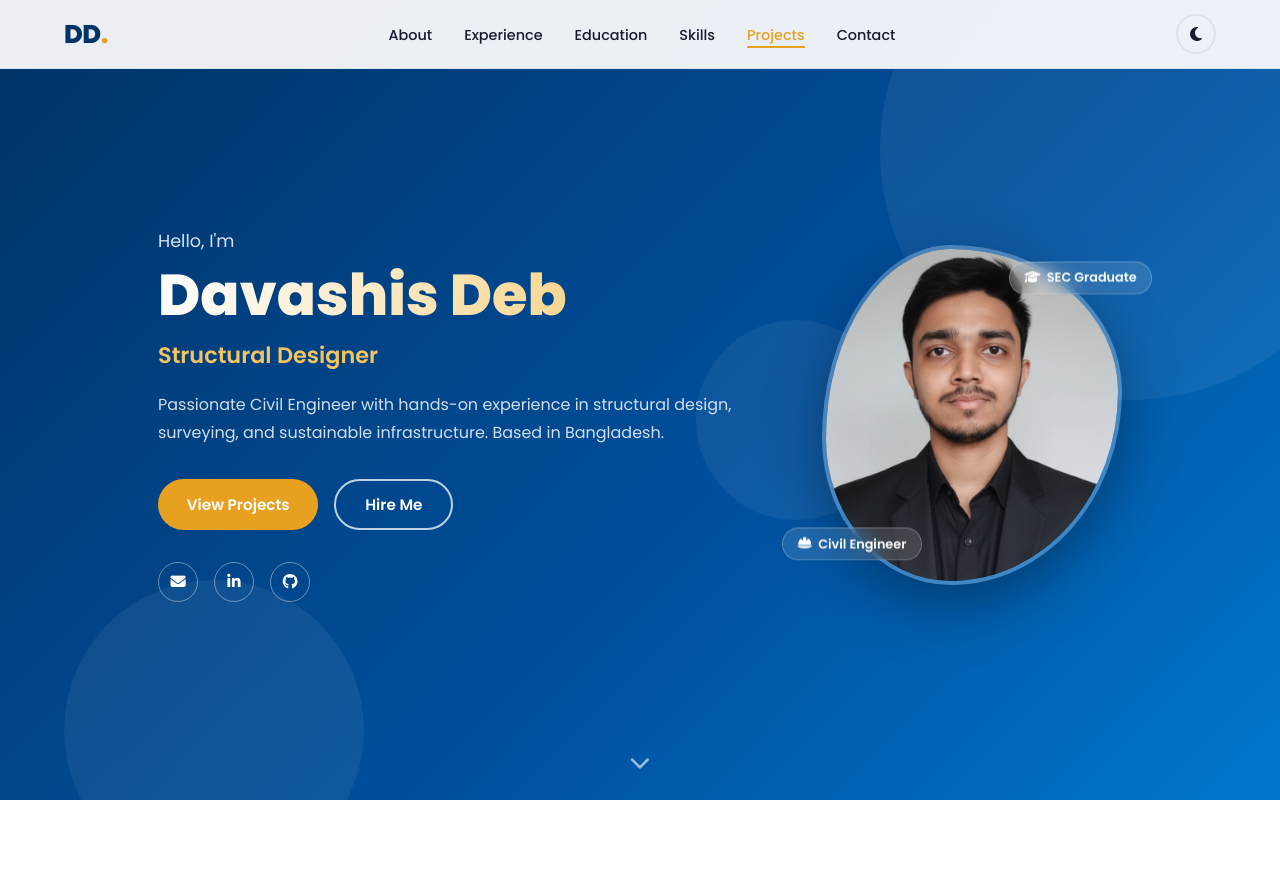
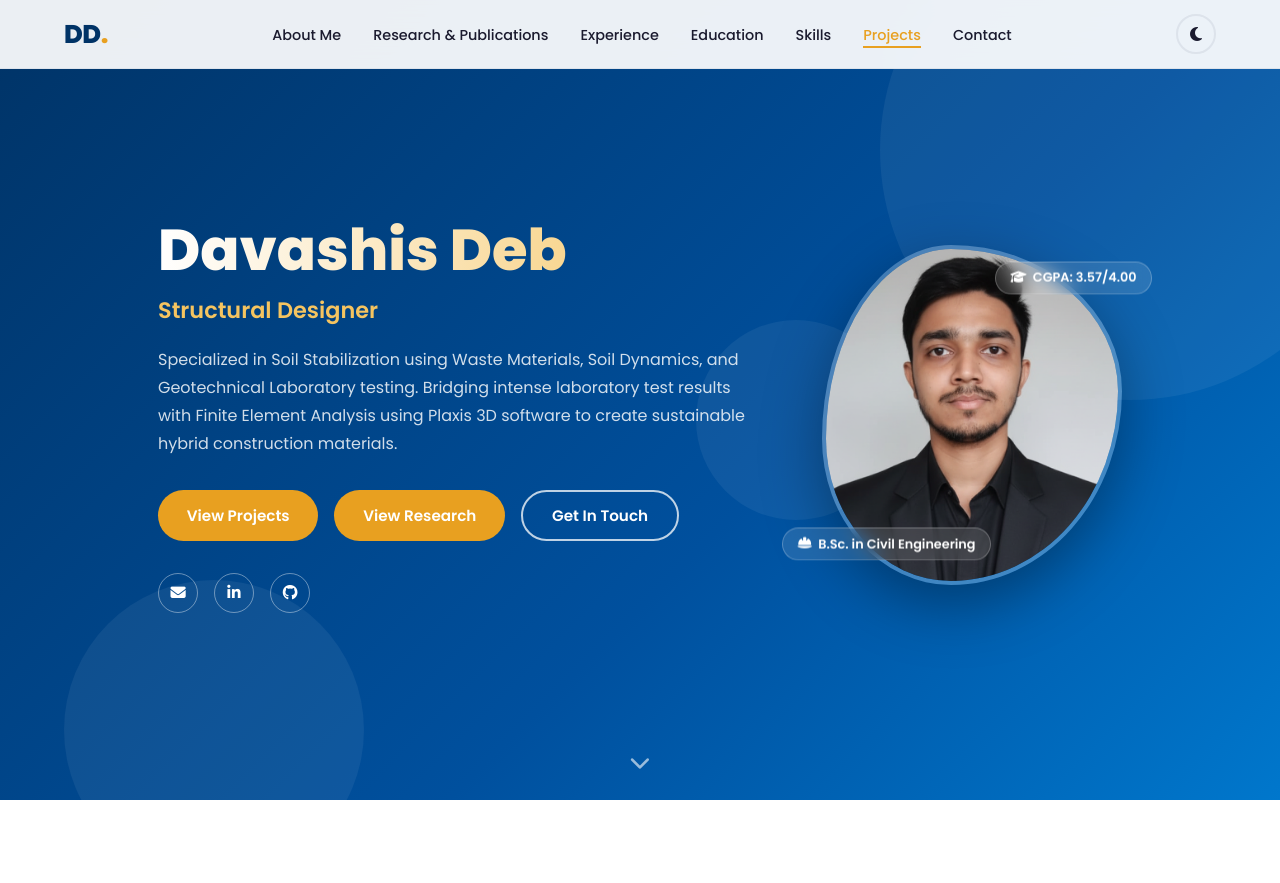
Before and after one commit to davashisdeb/Portfolio, a website: page index.html in a window 1280 px wide. Shown: the top 883 px of the page. Drawn offline with Linux system fonts and the light colour scheme.

Commit message:
fixed some bugs

```diff
--- a/index.html
+++ b/index.html
@@ -18,7 +18,8 @@
     <div class="nav-container">
       <a href="#home" class="nav-logo">DD<span>.</span></a>
       <ul class="nav-links" id="nav-links">
-        <li><a href="#about">About</a></li>
+        <li><a href="#about">About Me</a></li>
+        <li><a href="#research">Research & Publications</a></li>
         <li><a href="#experience">Experience</a></li>
         <li><a href="#education">Education</a></li>
         <li><a href="#skills">Skills</a></li>
@@ -44,31 +45,30 @@
       <div class="hero-shape shape-3"></div>
     </div>
     <div class="hero-content">
-      <p class="hero-greeting">Hello, I'm</p>
       <h1 class="hero-name">Davashis Deb</h1>
       <div class="hero-typed-wrapper">
         <span class="hero-typed" id="heroTyped"></span><span class="cursor">|</span>
       </div>
       <p class="hero-desc">
-        Passionate Civil Engineer with hands-on experience in structural design, surveying,
-        and sustainable infrastructure. Based in Bangladesh.
+        Specialized in Soil Stabilization using Waste Materials, Soil Dynamics, and Geotechnical Laboratory testing. Bridging intense laboratory test results with Finite Element Analysis using Plaxis 3D software to create sustainable hybrid construction materials.
       </p>
       <div class="hero-buttons">
         <a href="#projects" class="btn btn-primary">View Projects</a>
-        <a href="#contact" class="btn btn-outline">Hire Me</a>
+        <a href="#research" class="btn btn-primary">View Research</a>
+        <a href="#contact" class="btn btn-outline">Get In Touch</a>
       </div>
       <div class="hero-social">
         <a href="mailto:davashisdeb@gmail.com" aria-label="Email"><i class="fas fa-envelope"></i></a>
         <a href="https://www.linkedin.com/in/davashis-deb/" target="_blank" rel="noopener" aria-label="LinkedIn"><i class="fab fa-linkedin-in"></i></a>
-        <a href="https://github.com/davashisdeb" target="_blank" rel="noopener" aria-label="GitHub"><i class="fab fa-github"></i></a>
+        <a href="https://github.com/davashisdeb" target="_blank" rel="noopener" aria-label="Googlescholar"><i class="fab fa-github"></i></a>
       </div>
     </div>
     <div class="hero-image">
       <div class="hero-img-frame">
         <img src="images/profile.png" alt="Davashis Deb" onerror="this.src='https://via.placeholder.com/340x380/003366/ffffff?text=Davashis+Deb'" />
       </div>
-      <div class="hero-badge badge-1"><i class="fas fa-hard-hat"></i> Civil Engineer</div>
-      <div class="hero-badge badge-2"><i class="fas fa-graduation-cap"></i> SEC Graduate</div>
+      <div class="hero-badge badge-1"><i class="fas fa-hard-hat"></i> B.Sc. in Civil Engineering</div>
+      <div class="hero-badge badge-2"><i class="fas fa-graduation-cap"></i> CGPA: 3.57/4.00</div>
     </div>
     <a href="#about" class="scroll-down"><i class="fas fa-chevron-down"></i></a>
   </section>
@@ -129,14 +129,13 @@
           <div class="timeline-dot"><i class="fas fa-briefcase"></i></div>
           <div class="timeline-card">
             <div class="timeline-year">2023 – Present</div>
-            <h3>3D Visualizer (Freelance)</h3>
+            <h3>3D BIM Modeler (Remote)</h3>
             <h4>FAZ Engineering & Construction</h4>
-            <p>Creating 3D BIM models for 10+ residential projects using Autodesk Revit. Producing high-quality interior and exterior renders and walkthrough videos using Enscape. Visiting and surveying construction sites to gather accurate field data.</p>
+            <p>Created 3D BIM models for 15+ residential projects using Revit. Produced high-quality interior and exterior renders and walkthrough videos using Enscape. Visited and surveyed several construction sites.</p>
             <div class="timeline-tags">
               <span>Revit</span>
               <span>Enscape</span>
-              <span>BIM</span>
-              <span>Site Survey</span>
+              <span>AutoCAD</span>
             </div>
           </div>
         </div>
```
Also changed, not shown: 1 other file.
